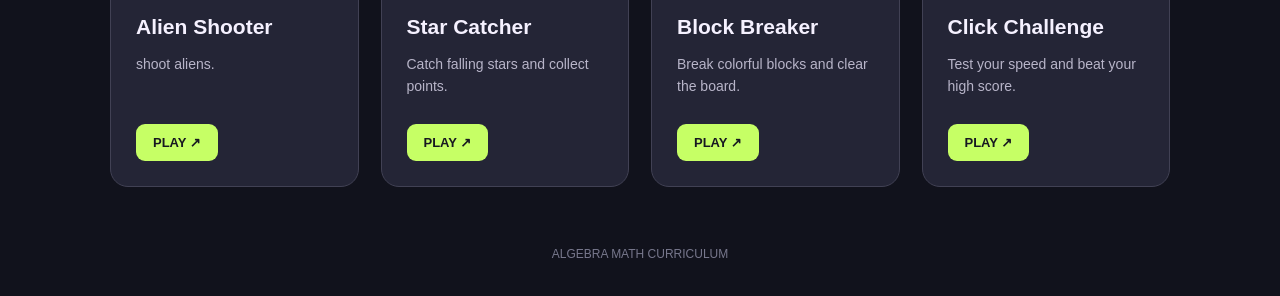
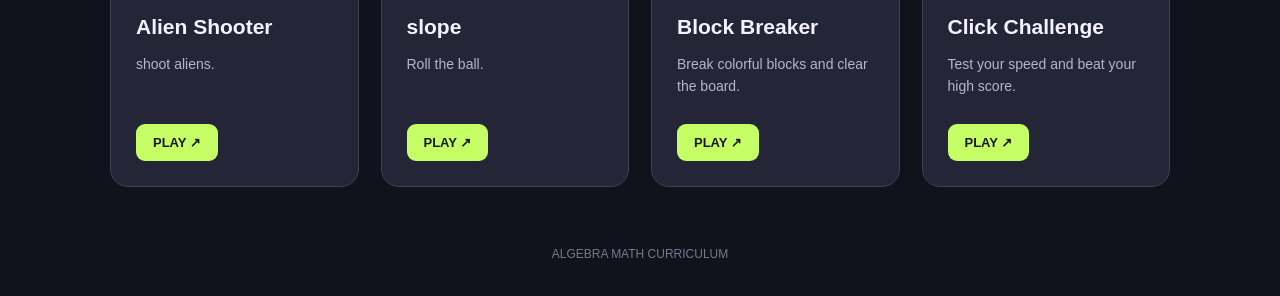
Before and after one commit to Noah-Piermont/algebra-math-curriculum, a plain HTML site: page catalog.html in a window 1280 px wide. Shown: the part 716-1012 px from the top of the page. Drawn offline with Linux system fonts and the light colour scheme.

Commit message:
Update game details for 'Star Catcher' to 'Slope'

```diff
--- a/catalog.html
+++ b/catalog.html
@@ -306,11 +306,11 @@
 
         <div class="game-icon">⭐</div>
 
-        <h2>Star Catcher</h2>
+        <h2>slope</h2>
 
-        <p>Catch falling stars and collect points.</p>
+        <p>Roll the ball.</p>
 
-        <a class="play-button" href="#">PLAY ↗</a>
+        <a class="play-button" href="games/slope.html">PLAY ↗</a>
 
       </div>
 
```
